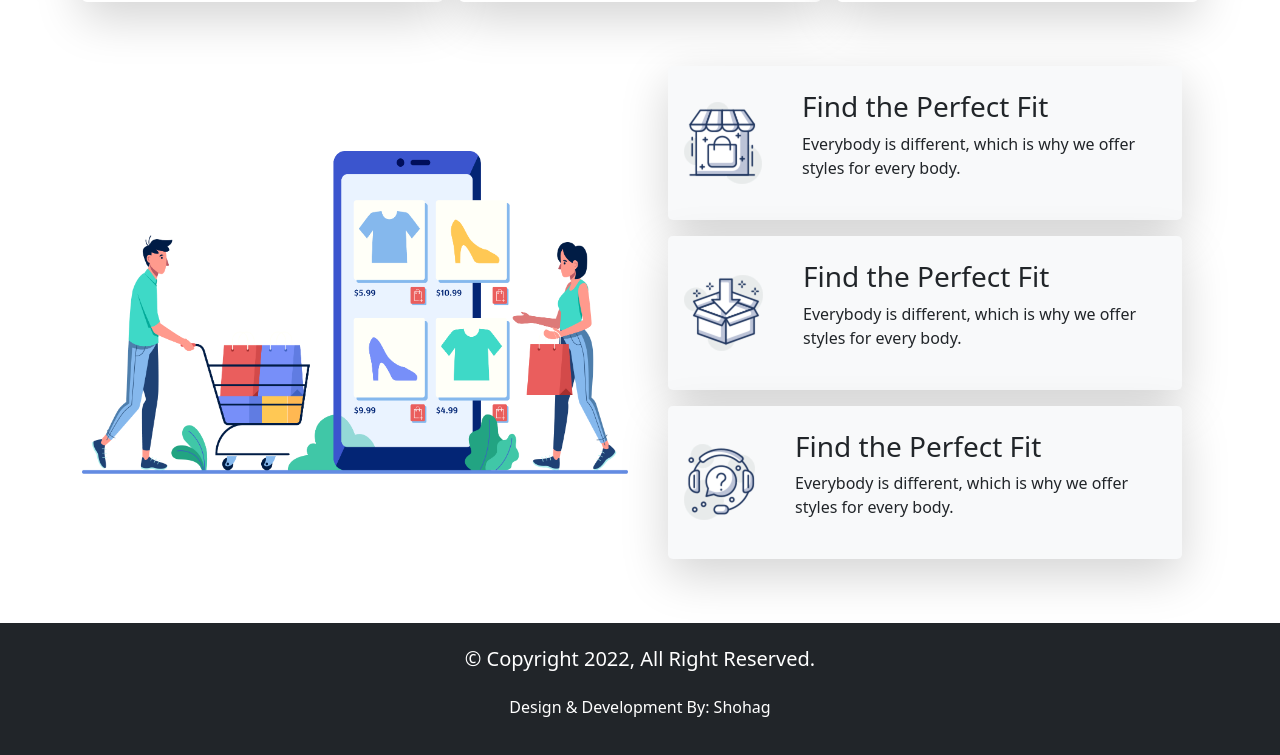
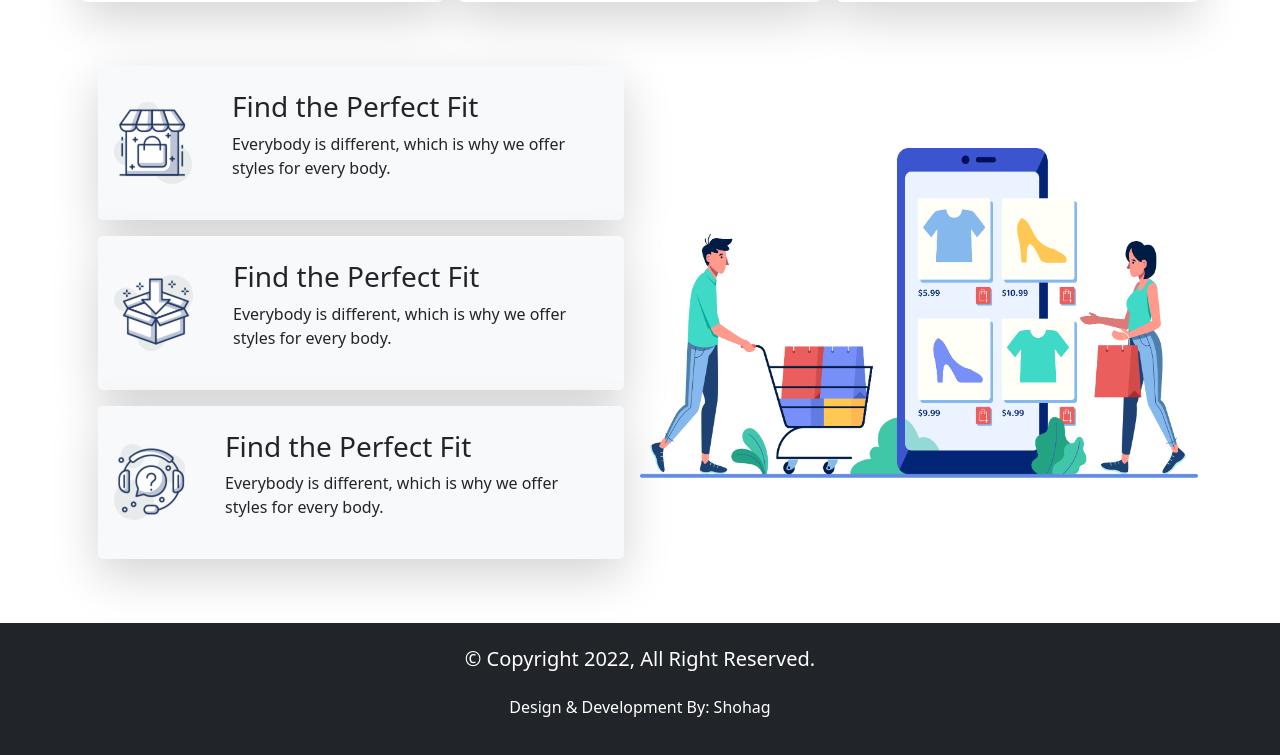
Before and after one commit to shohagroy/penguin_nike_react-bootstrap, a plain HTML site: page index.html in a window 1280 px wide. Shown: the part 2130-2885 px from the top of the page. Drawn offline with nearby package versions, Linux system fonts and the light colour scheme.

Commit message:
code update

```diff
--- a/index.html
+++ b/index.html
@@ -275,7 +275,10 @@
 
         <!-- buy and offer section start -->
         <div class="container my-5">
-            <div class="row d-flex justify-content-center align-items-center">
+            <div class="row ">
+
+                <div class="d-lg-flex justify-content-between align-items-center flex-lg-row-reverse ">
+
                     <div class="col-12 col-sm-12 col-lg-6">
                         <img class="img-fluid" src="icons/XMLID 1.png" alt="">
 
@@ -311,6 +314,11 @@
                       </div>
 
                   </div>
+
+
+
+                </div>
+
 
             </div>
 
```
Lines whose indentation alone changed are shown as unchanged.
